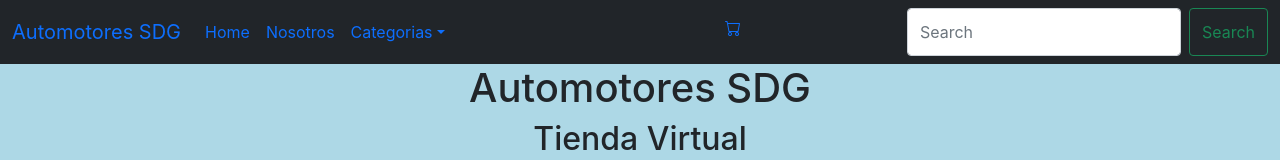
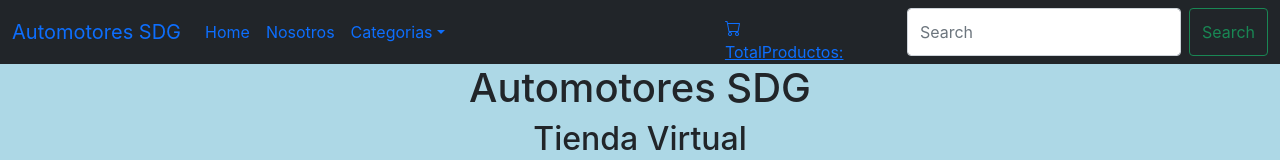
Before and after one commit to Santideveloper94/Proyecto-React-JS-Automotores-SDG, a React (Create React App) app: page / in a window 1280 px wide. Shown: the top 160 px of the page. Built offline with nearby package versions, Linux system fonts and the light colour scheme.

Commit message:
ultima version

```diff
--- a/src/Componentes/CartWidget/CartWidget.js
+++ b/src/Componentes/CartWidget/CartWidget.js
@@ -8,7 +8,7 @@ const CartWidget = () => {
         <Link>
             <div>
                 <i className="bi bi-cart"></i>
-                {totalProductos()>0 && <span>TotalProductos:</span>}
+                <span>TotalProductos:</span>{totalProductos()>0 && totalProductos()}
             </div>
         </Link>
     )
```
